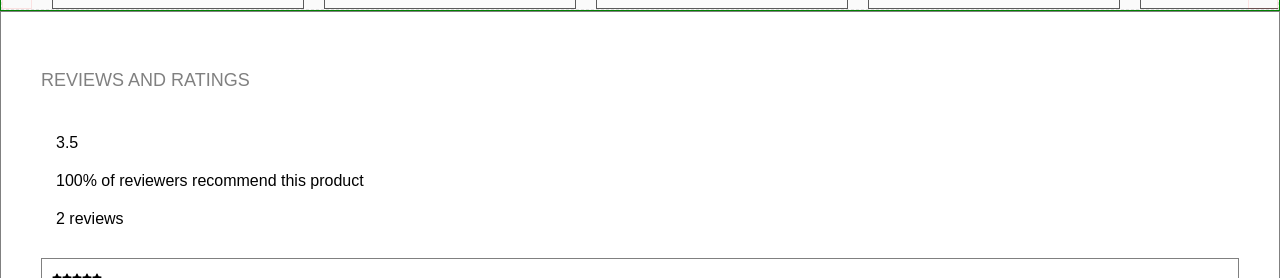
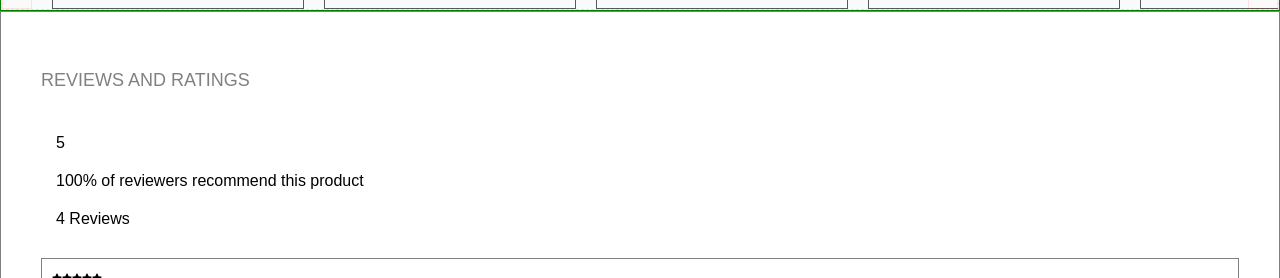
Before and after one commit to 7-Oscillating-Owls/hoo-dunit, a React app: page / in a window 1280 px wide. Shown: the part 1480-1758 px from the top of the page. Built offline with nearby package versions, Linux system fonts and the light colour scheme.

Commit message:
Improved the total reviews component to reflect number of reviews in results array

```diff
--- a/client/src/components/ReviewsList/index.jsx
+++ b/client/src/components/ReviewsList/index.jsx
@@ -9,7 +9,8 @@ class ReviewsList extends React.Component {
   constructor(props) {
     super(props);
     this.state = {
-      reviewsList: []
+      reviewsList: [],
+      reviewCount: reviewsData.results.length,
     };
   }
 
@@ -17,9 +18,9 @@ class ReviewsList extends React.Component {
     return (
       <div className={styles.reviewsList}>
         <h3 className={styles.ratingsAndReviewsTitle}>Reviews and Ratings</h3>
-        <div className={styles.starRating}>3.5</div>
+        <div className={styles.starRating}>5</div>
         <div className={styles.recommendOverview}>100% of reviewers recommend this product</div>
-        <div className={styles.totalReviews}>2 reviews</div>
+        <div className={styles.totalReviews}>{this.state.reviewCount} Reviews</div>
         <div>
           {
             // eslint-disable-next-line array-callback-return
```
